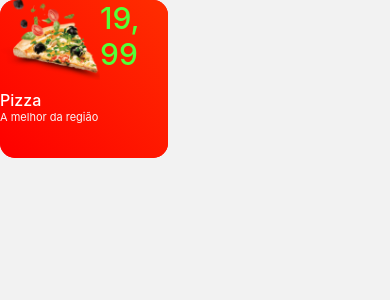
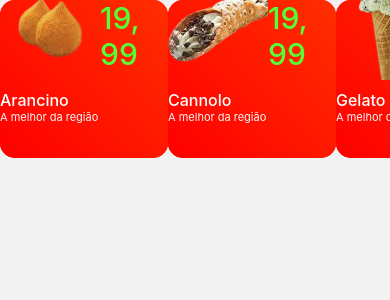
Before and after one commit to RestaurantePam/Spaghetti-house, a React Native app: screen /home in a window 390 px wide. Shown: the top 300 px of the page. Built offline with nearby package versions, Linux system fonts and the light colour scheme.

Commit message:
Produtos adicionados ao array global de produtos, porém sem descrição e preço

```diff
--- a/src/global/data/products.js
+++ b/src/global/data/products.js
@@ -1,10 +1,106 @@
 export const products = [
     {
+        id:'0',
+        name:'Arancino',
+        img:'arancino',
+        price:'19,99',
+        type:'snack',
+        description: 'A melhor da região'
+    },
+    {
         id:'1',
+        name:'Cannolo',
+        img:'cannolo',
+        price:'19,99',
+        type:'snack',
+        description: 'A melhor da região'
+    },
+    {
+        id:'2',
+        name:'Gelato',
+        img:'gelato',
+        price:'19,99',
+        type:'snack',
+        description: 'A melhor da região'
+    },
+    {
+        id:'3',
+        name:'Lasagna',
+        img:'lasagna',
+        price:'19,99',
+        type:'snack',
+        description: 'A melhor da região'
+    },
+    {
+        id:'4',
+        name:'Piadina Romagnola',
+        img:'piadina romagnola',
+        price:'19,99',
+        type:'snack',
+        description: 'A melhor da região'
+    },
+    {
+        id:'5',
         name:'Pizza',
         img:'pizza',
         price:'19,99',
         type:'snack',
         description: 'A melhor da região'
-    }
+    },
+    {
+        id:'6',
+        name:'Polpetone',
+        img:'polpetone',
+        price:'19,99',
+        type:'snack',
+        description: 'A melhor da região'
+    },
+    {
+        id:'7',
+        name:'Porchetta',
+        img:'porchetta',
+        price:'19,99',
+        type:'snack',
+        description: 'A melhor da região'
+    },
+    {
+        id:'8',
+        name:'Ravioli',
+        img:'ravioli',
+        price:'19,99',
+        type:'snack',
+        description: 'A melhor da região'
+    },
+    {
+        id:'9',
+        name:'Risotto',
+        img:'risotto',
+        price:'19,99',
+        type:'snack',
+        description: 'A melhor da região'
+    },
+    {
+        id:'10',
+        name:'Striffoli',
+        img:'striffoli',
+        price:'19,99',
+        type:'snack',
+        description: 'A melhor da região'
+    },
+    {
+        id:'11',
+        name:'Striffoli',
+        img:'striffoli',
+        price:'19,99',
+        type:'snack',
+        description: 'A melhor da região'
+    },
+    {
+        id:'12',
+        name:'Trippa Alla Romana',
+        img:'trippa alla romana',
+        price:'19,99',
+        type:'snack',
+        description: 'A melhor da região'
+    },
 ]
```
